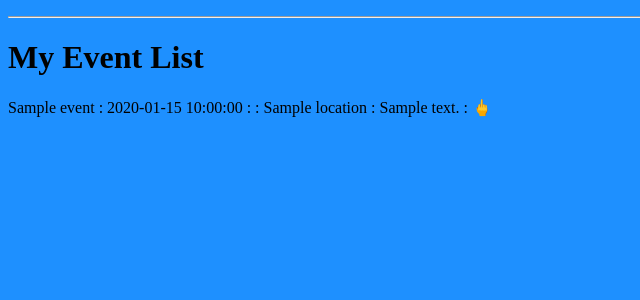
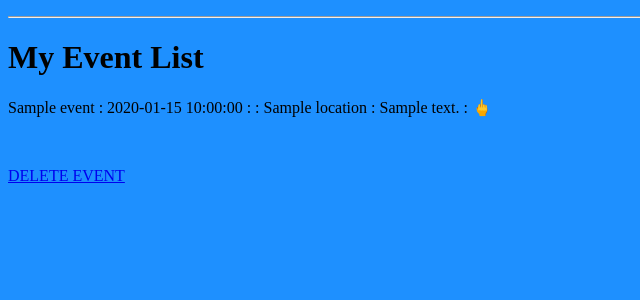
Before and after one commit to michael403053/flask_templates_lab, a Flask app: template templates/index.html in a window 1280 px wide. Shown: the part 52-352 px from the top of the page, without its empty margins (0-640 px from the left). Run offline with Flask 2, Linux system fonts and the light colour scheme; the template is opened without the code that fills it: most values are stand-ins (such as "Sample title", 1, 10 or a date in 2020).

Commit message:
extensions complete

```diff
--- a/models/event_list.py
+++ b/models/event_list.py
@@ -6,3 +6,6 @@ events = [event1, event2]
 
 def add_new_event(event):
     events.append(event)
+
+def remove_event(event):
+    events.remove(event)
--- a/templates/index.html
+++ b/templates/index.html
@@ -11,7 +11,13 @@
             {% else %}
                 <span>&#128405</span>
             {%endif%}
-        </p>
+        </p> <br>
+
+
+
+            <p><a href="/events/delete/{{events.index(event)}}">DELETE EVENT</a></p>
+            <!-- <p> <button type="submit" value="Delete Event" name={{event.name}}>DELETE EVENT</button> </p> -->
+
     </div>
     {%endfor%}
 
```
Also changed, not shown: controllers/controller.py (+16 -5 lines).
